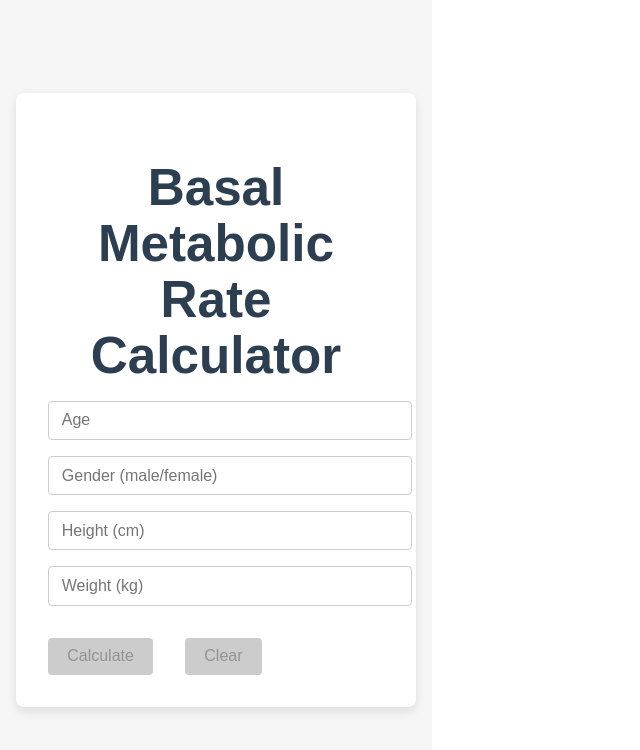
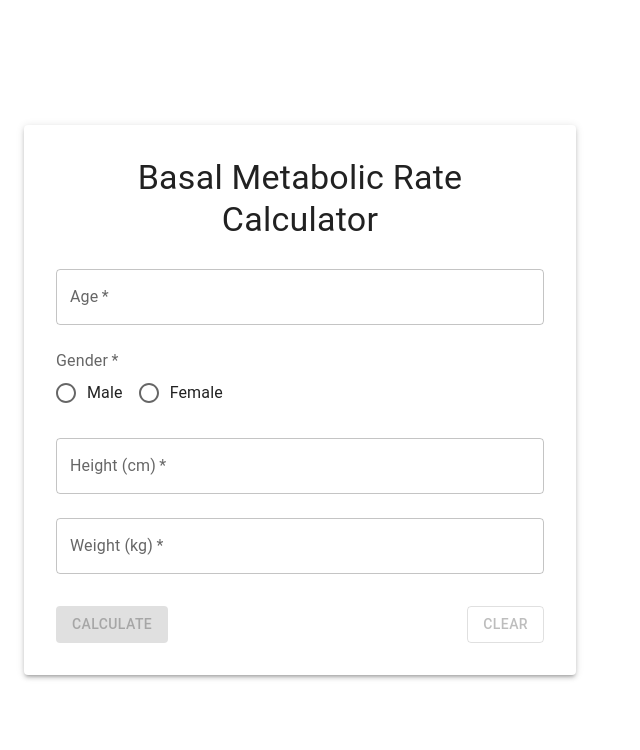
Before and after one commit to dbondariev/bmr-calculator, a React (Vite) app in the folder frontend/: page / in a window 1280 px wide. Shown: the top 750 px of the page, without its empty margins (0-640 px from the left). Built offline with nearby package versions, Linux system fonts and the light colour scheme.

Commit message:
added material UI

```diff
--- a/frontend/package.json
+++ b/frontend/package.json
@@ -10,6 +10,9 @@
     "preview": "vite preview"
   },
   "dependencies": {
+    "@emotion/react": "^11.14.0",
+    "@emotion/styled": "^11.14.1",
+    "@mui/material": "^7.2.0",
     "axios": "^1.11.0",
     "react": "^19.1.0",
     "react-dom": "^19.1.0"
--- a/frontend/src/App.css
+++ b/frontend/src/App.css
@@ -5,7 +5,6 @@
   justify-content: center;
   align-items: center;
   height: 100vh; /* full viewport height */
-  padding: 1rem;
   box-sizing: border-box;
   background-color: #f5f5f5;
   font-family: Arial, sans-serif;
@@ -28,7 +27,10 @@
   border: 1px solid #ccc;
   border-radius: 4px;
   font-size: 1rem;
+  background-color: #fff; /* <-- Light background for inputs */
+  color: #000; /* <-- Make sure text is readable */
 }
+
 
 .form button {
   padding: 0.6rem 1.2rem;
@@ -61,13 +63,35 @@ h1 {
   color: #2c3e50;
 }
 
-/* Responsive for small phones */
+.button-group {
+  display: flex;
+  flex-wrap: wrap;
+  gap: 0.5rem;
+  justify-content: center;
+}
+
 @media (max-width: 400px) {
-  .form {
-    padding: 1rem;
-  }
-  .form button {
-    width: 100%;
-    margin: 0.5rem 0;
+  .button-group {
+    flex-direction: column;
   }
 }
+
+.gender-group {
+  display: flex;
+  justify-content: space-between;
+  margin-bottom: 1rem;
+  font-size: 1rem;
+  color: #333; /* Make sure text is visible */
+}
+
+.gender-group label {
+  display: flex;
+  align-items: flex-start;
+  gap: 0.5rem;
+  cursor: pointer;
+  color: #333; /* Text color for labels */
+}
+
+.gender-group input[type="radio"] {
+  accent-color: #007bff; /* Optional: customize radio button color */
+}
--- a/frontend/src/App.tsx
+++ b/frontend/src/App.tsx
@@ -1,6 +1,18 @@
 import { useState } from "react";
 import axios from "axios";
-import "./App.css";
+import {
+    Container,
+    TextField,
+    Radio,
+    RadioGroup,
+    FormControlLabel,
+    FormControl,
+    FormLabel,
+    Button,
+    Typography,
+    Box,
+    Paper,
+} from "@mui/material";
 
 function App() {
     const [age, setAge] = useState("");
@@ -31,66 +43,93 @@ function App() {
         }
     };
 
-    const isFormFilled = age || gender || height || weight;
-
     return (
-        <div className="container">
+        <Container maxWidth="sm" sx={{ py: 6 }}>
+            <Paper elevation={3} sx={{ p: 4 }}>
                 <form
-                className="form"
                     onSubmit={(e) => {
                         e.preventDefault();
                         handleCalculate();
                     }}
                 >
-                <h1 style={{ textAlign: "center", marginBottom: "1rem" }}>Basal Metabolic Rate Calculator</h1>
+                    <Typography variant="h4" align="center" gutterBottom>
+                        Basal Metabolic Rate Calculator
+                    </Typography>
 
-                <input
-                    placeholder="Age"
+                    <TextField
+                        label="Age"
+                        type="number"
+                        fullWidth
+                        required
+                        margin="normal"
                         value={age}
                         onChange={(e) => setAge(e.target.value)}
+                    />
+
+                    <FormControl component="fieldset" margin="normal" required>
+                        <FormLabel component="legend">Gender</FormLabel>
+                        <RadioGroup
+                            row
+                            value={gender}
+                            onChange={(e) => setGender(e.target.value)}
+                        >
+                            <FormControlLabel value="male" control={<Radio />} label="Male" />
+                            <FormControlLabel value="female" control={<Radio />} label="Female" />
+                        </RadioGroup>
+                    </FormControl>
+
+                    <TextField
+                        label="Height (cm)"
                         type="number"
+                        fullWidth
                         required
-                />
-                <input
-                    placeholder="Gender (male/female)"
-                    value={gender}
-                    onChange={(e) => setGender(e.target.value.toLowerCase())}
-                    required
-                    pattern="male|female"
-                    title="Please enter 'male' or 'female'"
-                />
-                <input
-                    placeholder="Height (cm)"
+                        margin="normal"
                         value={height}
                         onChange={(e) => setHeight(e.target.value)}
+                    />
+
+                    <TextField
+                        label="Weight (kg)"
                         type="number"
+                        fullWidth
                         required
-                />
-                <input
-                    placeholder="Weight (kg)"
+                        margin="normal"
                         value={weight}
                         onChange={(e) => setWeight(e.target.value)}
-                    type="number"
-                    required
                     />
 
-                <div style={{ marginTop: "1rem" }}>
-                    <button type="submit" disabled={!isFormFilled}>
+                    <Box display="flex" justifyContent="space-between" mt={3}>
+                        <Button
+                            type="submit"
+                            variant="contained"
+                            disabled={!age || !gender || !height || !weight}
+                        >
                             Calculate
-                    </button>
-                    <button
+                        </Button>
+                        <Button
                             type="button"
+                            variant="outlined"
                             onClick={handleClear}
-                        disabled={!isFormFilled}
-                        style={{ marginLeft: "1rem" }}
+                            disabled={!age && !gender && !height && !weight}
                         >
                             Clear
-                    </button>
-                </div>
+                        </Button>
+                    </Box>
 
-                {bmr !== null && <div className="result">Your Basal Metabolic Rate: {bmr}</div>}
+                    {bmr !== null && (
+                        <Typography
+                            variant="h6"
+                            align="center"
+                            mt={4}
+                            color="primary"
+                            fontWeight="bold"
+                        >
+                            Your Basal Metabolic Rate: {bmr}
+                        </Typography>
+                    )}
                 </form>
-        </div>
+            </Paper>
+        </Container>
     );
 }
 
```
Also changed, not shown: 1 other file (tests, documents, lock files or other folders). Lines whose indentation alone changed are shown as unchanged.
